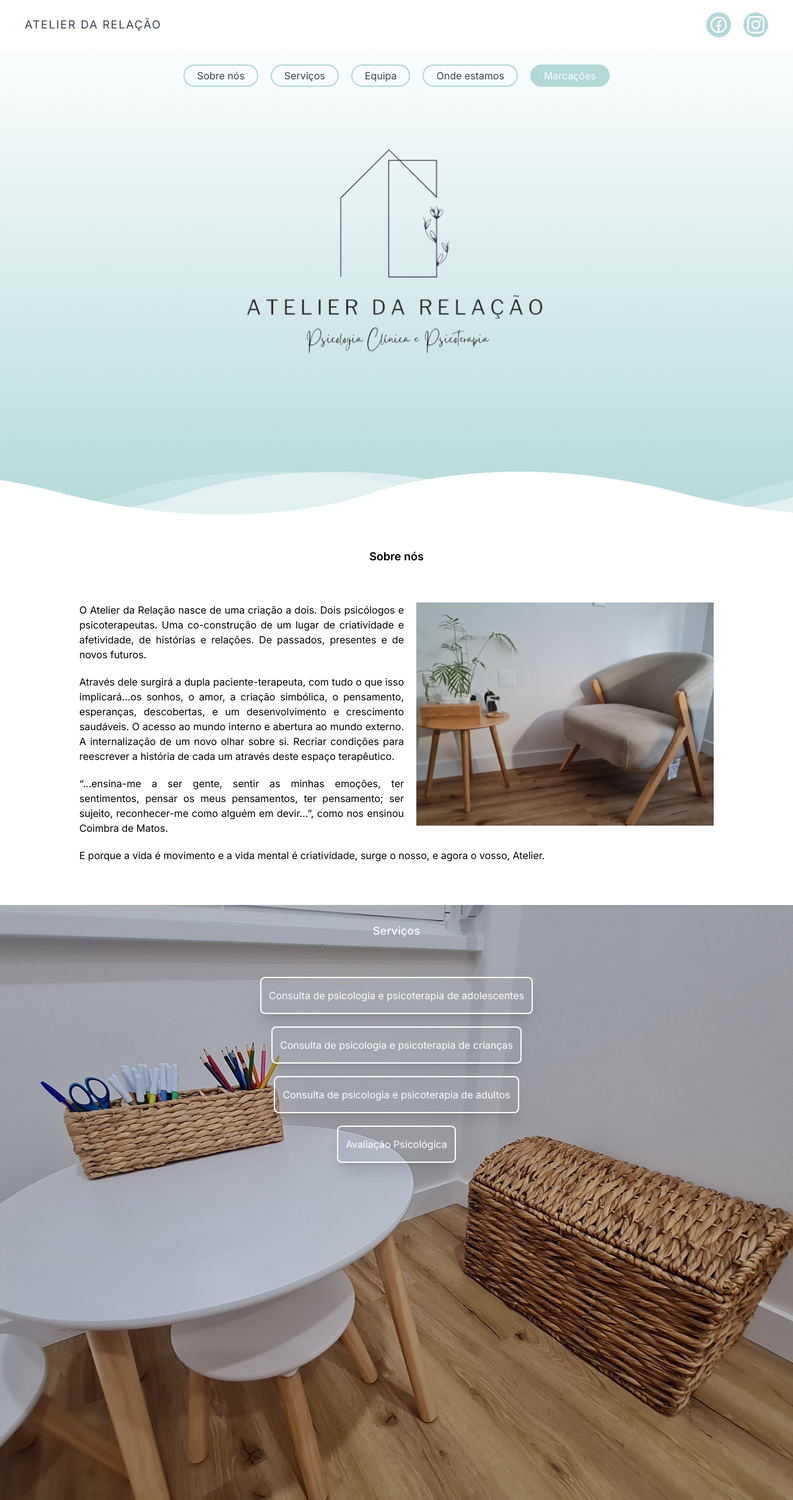
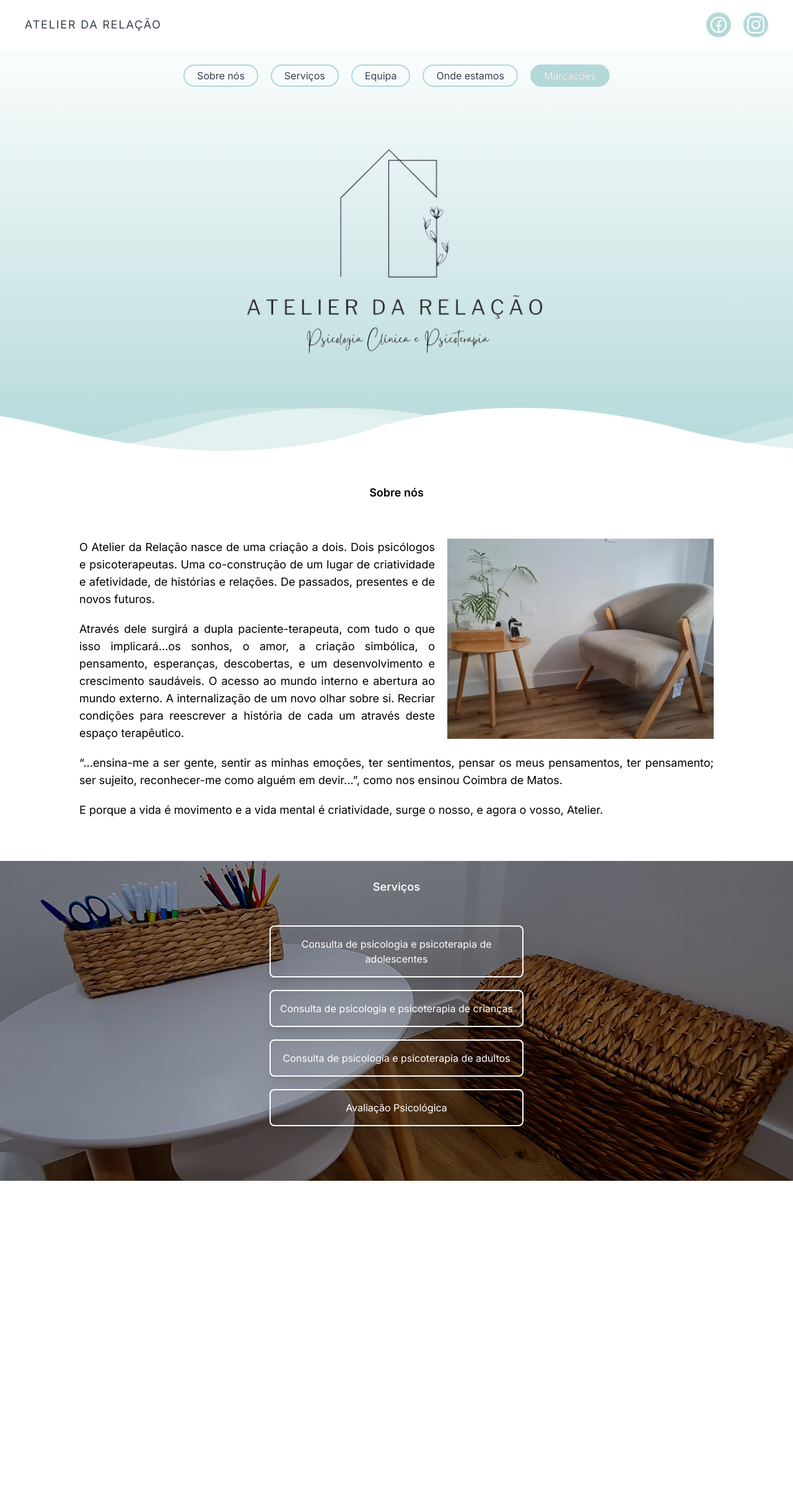
Before and after one commit to flyingkitties/atelier-da-relacao-app, a Next.js app: page / in a window 1280 px wide. Shown: the whole page at 62% size. After the commit the page ends 1905 px from the top, so only its background shows below. Built offline with nearby package versions, Linux system fonts and the light colour scheme.

Commit message:
change in images to avif and webp

```diff
--- a/app/globals.css
+++ b/app/globals.css
@@ -54,6 +54,6 @@
     @apply border-2 border-greenColor rounded-3xl py-1 px-3 sm:px-5 text-xs sm:text-sm lg:text-base;
   }
   .serviceTiles {
-    @apply mx-[5%] py-4 px-3 border-2 border-white text-white rounded-lg text-center shadow-xl z-50;
+    @apply min-w-full mx-[5%] py-4 px-3 border-2 border-white text-white rounded-lg text-center shadow-xl z-50;
   }
 }
--- a/components/AboutUs.tsx
+++ b/components/AboutUs.tsx
@@ -1,20 +1,20 @@
 'use client';
 import Image from 'next/image';
 import React, { useEffect } from 'react';
-import image1 from '../public/Image1.jpg';
+import image1 from '../public/Image1.webp';
 
 function AboutUs() {
   return (
-    <div className="py-12 px-5 md:px-[10%]">
+    <div className="py-12 px-5 md:px-[10%] 2xl:px-[20%] 2xl:my-[3%]">
       {/* Title */}
-      <div className="flex items-center justify-center py-5 ">
+      <div className="flex items-center justify-center py-2 md:py-5 ">
         <h2 className="text-lg font-semibold ">Sobre nós</h2>
       </div>
 
       {/* text */}
-      <div className="space-y-5 py-5 text-justify text-sm md:text-base">
+      <div className="space-y-5 py-2 md:py-5 text-justify text-sm md:text-base xl:text-lg">
         <Image
-          className="hidden lg:inline-flex lg:float-right lg:max-w-[400px] xl:max-w-[500px] h-auto lg:pl-5 pt-5"
+          className="hidden lg:inline-flex lg:float-right lg:max-w-[400px] xl:max-w-[450px] h-auto lg:pl-5 pt-5"
           src={image1}
           alt="Atelier photo depicting chair and table"
         />
--- a/components/Banner.tsx
+++ b/components/Banner.tsx
@@ -19,10 +19,14 @@ function Banner() {
         <button className="button1">Serviços</button>
         <button className="button1">Equipa</button>
         <button className="button1">Onde estamos</button>
-        <button className="button1 bg-greenColor text-white">Marcações</button>
+        <button className="button1 bg-greenColor text-white ">
+          <p className="drop-shadow-[0_0.5px_0.5px_rgba(0,0,0,0.5)]">
+            Marcações
+          </p>
+        </button>
       </div>
       <Image
-        className="my-2 sm:my-5 px-5 sm:px-[20%] lg:px-[25%] xl:px-[30%] sm:mx-[20%] w-full h-auto pb-[30%] md:pb-[20%]"
+        className="my-2 sm:my-5 sm:mx-[20%] px-5 sm:px-[20%]  lg:px-[25%] xl:px-[30%]  w-full h-auto pb-[30%] md:pb-[20%] lg:pb-[12%]"
         src={logo}
         alt="Atelier da relacao logo"
       />
--- a/components/Services.tsx
+++ b/components/Services.tsx
@@ -4,12 +4,7 @@ import Image from 'next/image';
 
 function Services() {
   return (
-    <div className="relative pb-12 px-5 md:px-[10%] ">
-      <Image
-        className="absolute top-0 bottom-0 left-0 right-0 brightness-90 min-h-full w-auto object-cover"
-        src={image2}
-        alt=""
-      />
+    <div className="pb-12 px-5 md:px-[10%] bg-image2 bg-cover bg-center">
       {/* Title */}
       <div className="flex items-center justify-center py-5 z-50">
         <h2 className="text-lg font-semibold text-white px-5 py-2 drop-shadow-[0_0.5px_0.5px_rgba(0,0,0,0.5)]">
@@ -17,7 +12,7 @@ function Services() {
         </h2>
       </div>
       {/* Service tiles */}
-      <div className="flex flex-col items-center justify-center py-8 space-y-5 rounded-md z-50">
+      <div className="flex flex-col items-center justify-center py-5 pb-10 space-y-5 rounded-md z-50 md:mx-[15%] lg:mx-[20%] xl:mx-[30%]">
         <div className="serviceTiles">
           <p>Consulta de psicologia e psicoterapia de adolescentes</p>
         </div>
--- a/tailwind.config.ts
+++ b/tailwind.config.ts
@@ -15,7 +15,7 @@ const config: Config = {
         greenColor: '#b2d8d8',
       },
       backgroundImage: {
-        image2: "url('/image2.jpg')",
+        image2: "url('/image2.avif')",
       },
     },
   },
```
Also changed, not shown: public/Image1.webp (added), public/Image2.avif (added).
